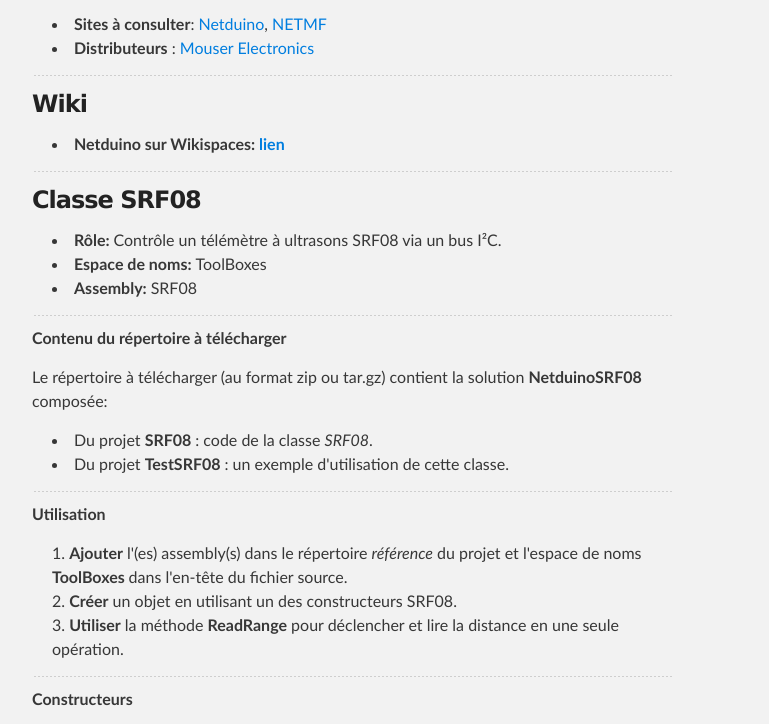
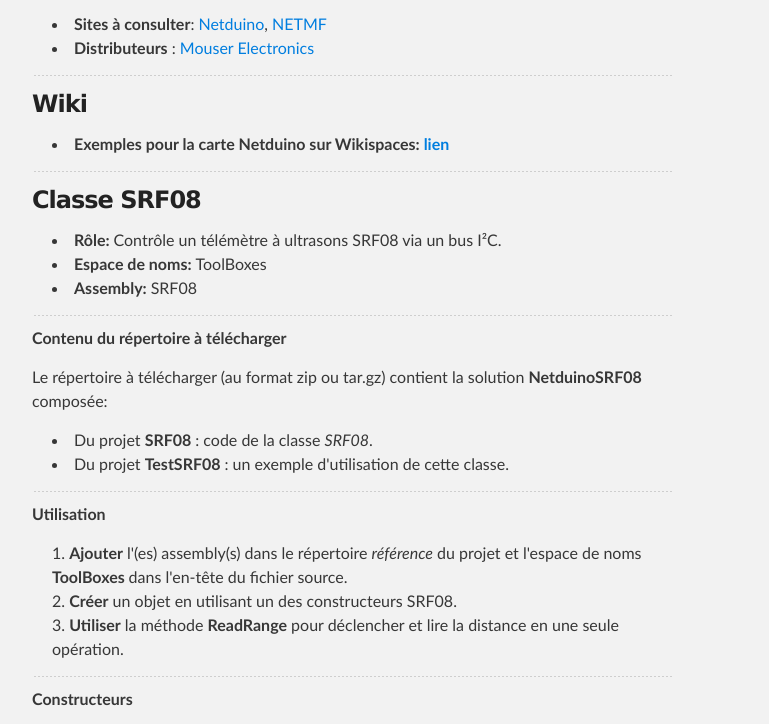
Before and after one commit to WebGE/SRF08, a plain HTML site: page index.html in a window 1280 px wide. Shown: the part 2020-2744 px from the top of the page, without its empty margins (288-1057 px from the left). Drawn offline with Linux system fonts and the light colour scheme.

Commit message:
Update index.html

```diff
--- a/index.html
+++ b/index.html
@@ -100,7 +100,7 @@ valeur de la distance en "<strong>cm</strong>", en "inch" ou sous la forme d'une
 <hr>
 <h3>Wiki</h3>
 <ul>
-	<li><strong>Netduino sur Wikispaces: <a href="https://csharpembarquenetduino.wikispaces.com/" target="_blank">lien</a></strong></li>
+	<li><strong>Exemples pour la carte Netduino sur Wikispaces: <a href="https://csharpembarquenetduino.wikispaces.com/" target="_blank">lien</a></strong></li>
 </ul>
 <hr>
 <h3>Classe SRF08</h3>
```
